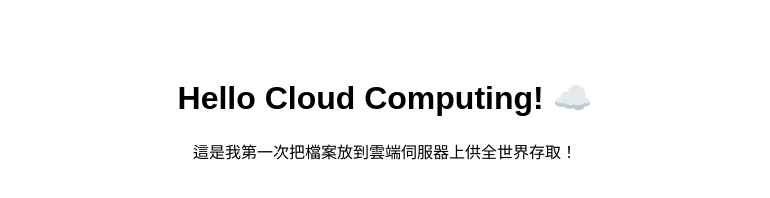
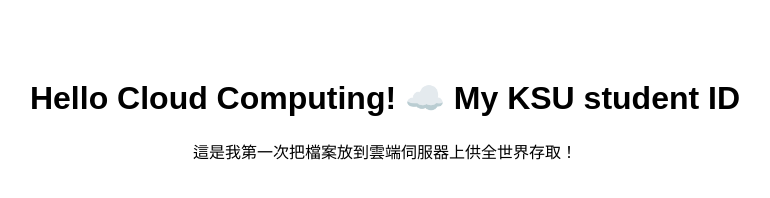
Before and after one commit to william202112/my-first-cloud-page, a plain HTML site: page index.html in a window 1280 px wide. Shown: the whole page, without its empty margins (255-1025 px from the left). Drawn offline with Linux system fonts and the light colour scheme.

Commit message:
Update index.html

```diff
--- a/index.html
+++ b/index.html
@@ -4,7 +4,7 @@
     <title>我的第一個雲端網頁</title>
 </head>
 <body style="text-align:center; padding-top:50px; font-family:sans-serif;">
-    <h1>Hello Cloud Computing! ☁️</h1>
+    <h1>Hello Cloud Computing! ☁️ My KSU student ID </h1>
     <p>這是我第一次把檔案放到雲端伺服器上供全世界存取！</p>
 </body>
 </html>
```
